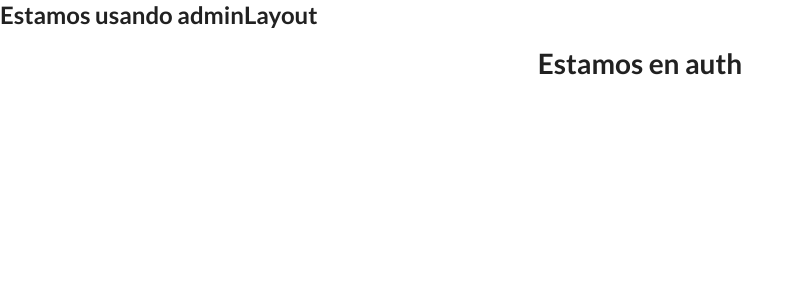
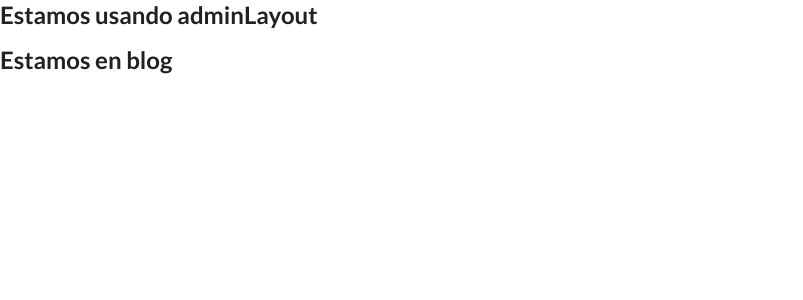
Before and after one commit to clasesucatmarlon/cliente-web-personal, a React (Create React App) app: page /admin in a window 1280 px wide. Shown: the top 300 px of the page, without its empty margins (0-803 px from the left). Built offline with nearby package versions, Linux system fonts and the light colour scheme.

Commit message:
feat: :sparkles: rendering of a component with several routes
Rendering of a component with several routes

```diff
--- /dev/null
+++ b/src/pages/admin/blog/Blog.jsx
@@ -0,0 +1,9 @@
+import React from 'react';
+
+export function Blog() {
+  return (
+    <div>
+        <h2>Estamos en blog</h2>
+    </div>
+  )
+}
--- /dev/null
+++ b/src/pages/admin/blog/index.jsx
@@ -0,0 +1 @@
+export * from './Blog';
--- a/src/pages/admin/index.jsx
+++ b/src/pages/admin/index.jsx
@@ -1,2 +1,3 @@
 export * from './auth';
+export * from './blog';
 export * from './users';
--- a/src/router/AdminRouter.jsx
+++ b/src/router/AdminRouter.jsx
@@ -1,10 +1,10 @@
 import React from 'react';
 import { Routes, Route } from 'react-router-dom';
-import { Auth, Users } from '../pages/admin'
+import { Auth, Users, Blog } from '../pages/admin'
 import { AdminLayout } from '../layouts';
 
-// const user = { "username": "marlon"};
-const user = null;
+const user = { "username": "marlon"};
+// const user = null;
 
 export function AdminRouter() {
 
@@ -25,6 +25,11 @@ export function AdminRouter() {
                 ) :
                 (
                     <>
+                        {
+                            ["/admin", "/admin/blog"].map( (item) => (
+                                <Route key={item} path={item} element={loadLayout(AdminLayout, Blog)} />
+                            ))
+                        }
                         <Route path='/admin/users' element={loadLayout(AdminLayout, Users)} />
                     </>
                 )
```
